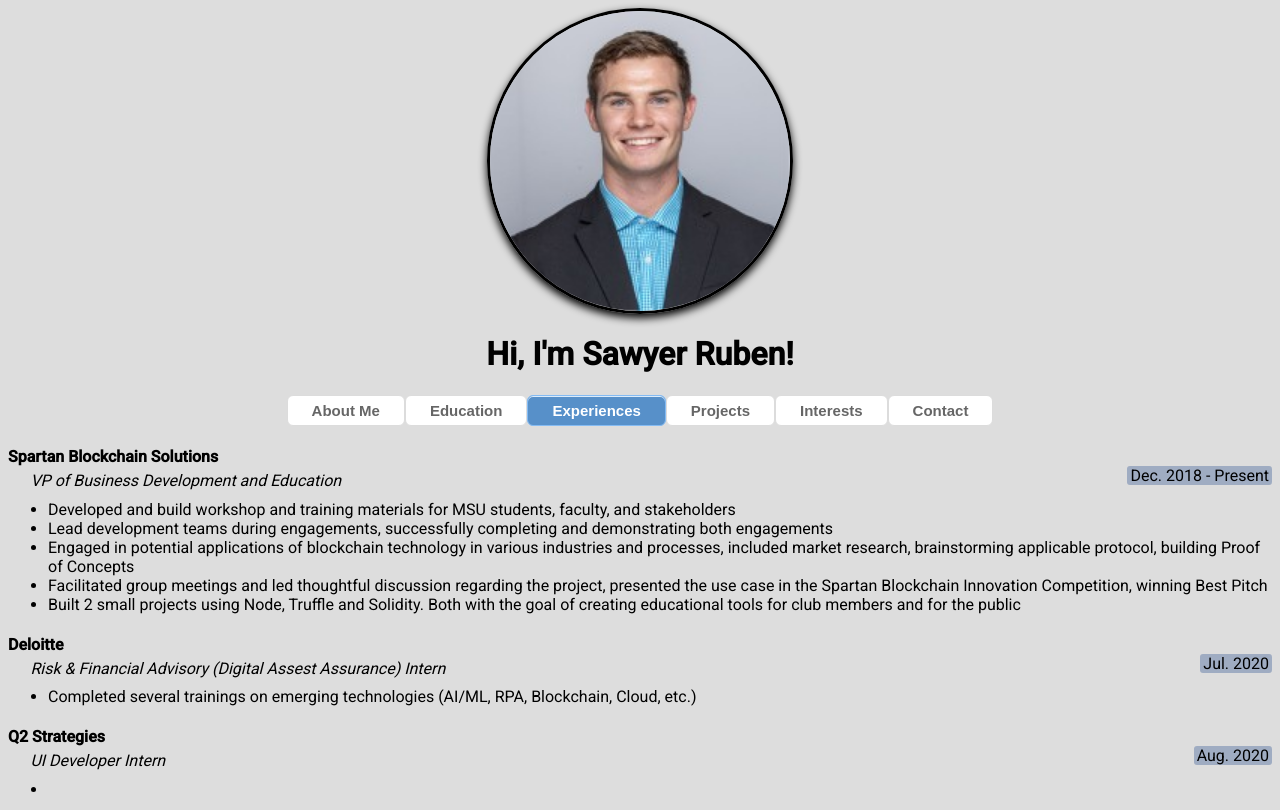
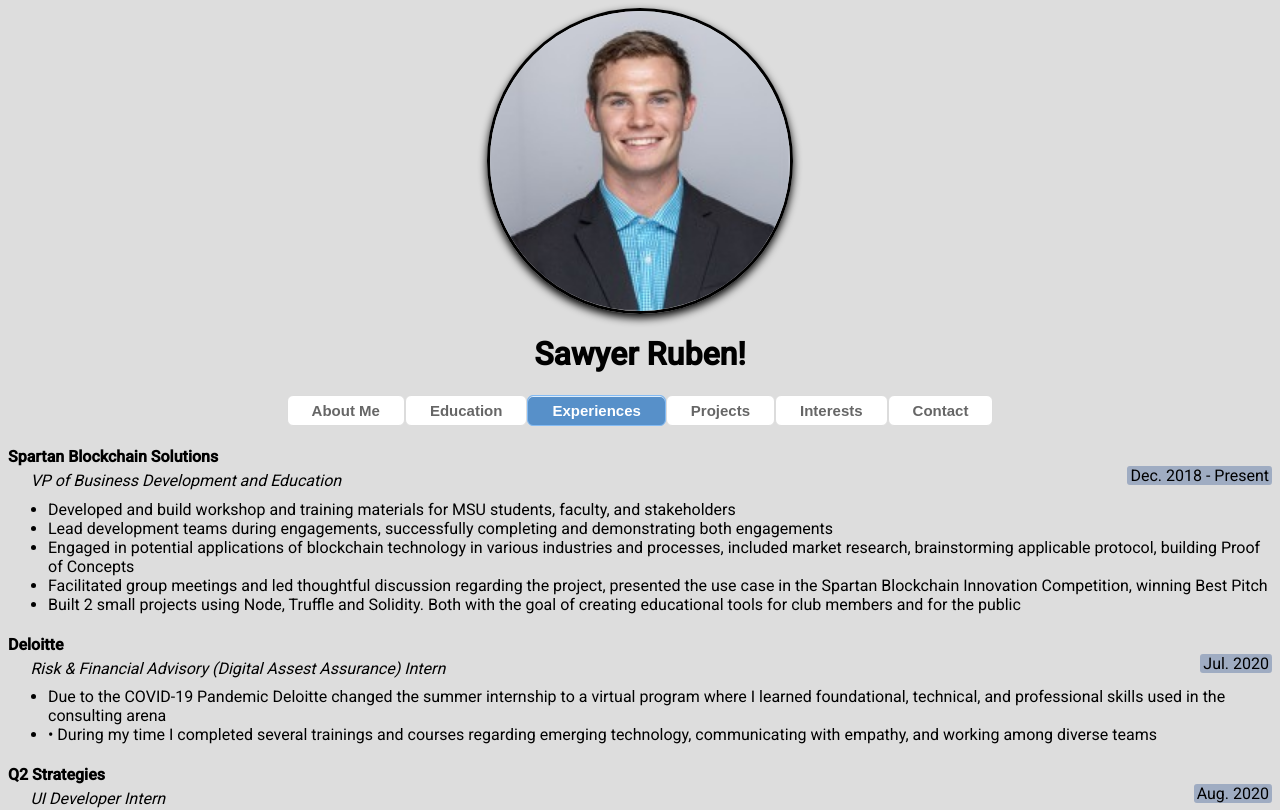
Before and after one commit to sawyerru/resume, an Angular app: page /experiences in a window 1280 px wide. Shown: the top 810 px of the page. Built offline with nearby package versions, Linux system fonts and the light colour scheme.

Commit message:
updated build 7/26/2020

```diff
--- a/src/app/app.module.ts
+++ b/src/app/app.module.ts
@@ -28,12 +28,16 @@
   imports: [
     BrowserModule,
     RouterModule.forRoot([
+      // This is to handle routing for the different tabs
+      // 'path' variable will need to match 'routerLink' in body.component.html
       {path: 'about-me', component: AboutMeComponent},
       {path: 'education', component: EducationComponent},
       {path: 'experiences', component: ExperiencesComponent},
       {path: 'projects', component: ProjectsComponent},
       {path: 'interests', component: InterestsComponent},
       {path: 'contact', component: ContactComponent},
+      // Add new buttons above me
+      // the bottom two are for error handling
       {path: '', redirectTo: '/about-me', pathMatch: 'full'},
       {path: '**', component: AboutMeComponent}
     ]),
--- a/src/app/components/body/body.component.html
+++ b/src/app/components/body/body.component.html
@@ -7,5 +7,6 @@
     <a class="button" routerLink="/interests" routerLinkActive="activebutton">Interests</a>
     <a class="button" routerLink="/contact" routerLinkActive="activebutton">Contact</a>
     <!-- If you're adding buttons, add them above this line -->
+    <!-- Ensure the routerLink property matches the 'path' variable from app.module.ts (without the '/') -->
 </nav>
 <router-outlet></router-outlet>
--- a/src/app/components/body/experiences/experiences.component.html
+++ b/src/app/components/body/experiences/experiences.component.html
@@ -20,7 +20,8 @@
         <p class="position">Risk & Financial Advisory (Digital Assest Assurance) Intern</p>
         <p class="date">Jul. 2020</p>
         <ul class="items">
-            <li>Completed several trainings on emerging technologies (AI/ML, RPA, Blockchain, Cloud, etc.)</li>
+            <li>Due to the COVID-19 Pandemic Deloitte changed the summer internship to a virtual program where I learned foundational, technical, and professional skills used in the consulting arena</li>
+            <li>•	During my time I completed several trainings and courses regarding emerging technology, communicating with empathy, and working among diverse teams</li>
         </ul>
     </div>
 
--- a/src/app/components/header/header.component.html
+++ b/src/app/components/header/header.component.html
@@ -2,6 +2,6 @@
 
 <div class='center'>
     <h1 class="header-text">
-        Hi, I'm {{this.firstName}} {{this.lastName}}!
+        {{this.firstName}} {{this.lastName}}!
     </h1>
 </div>
```
Also changed, not shown: 3 other files (tests, documents, lock files or other folders).
